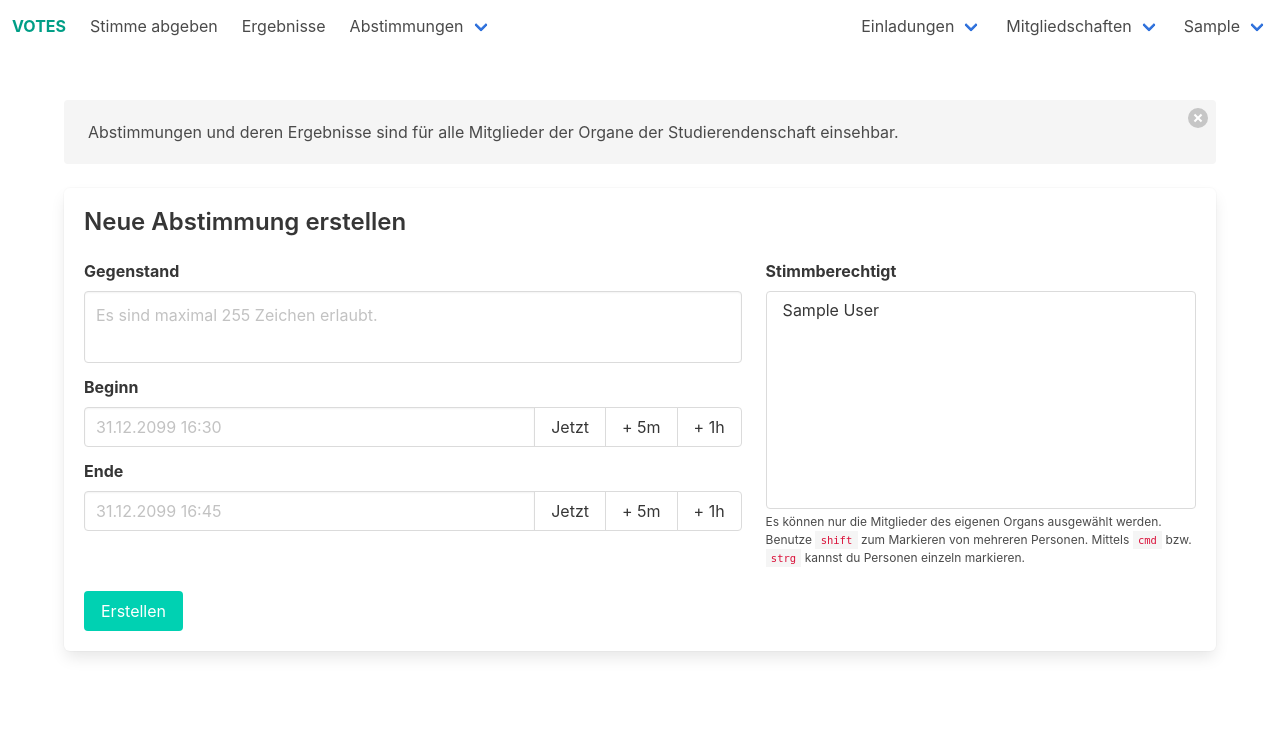
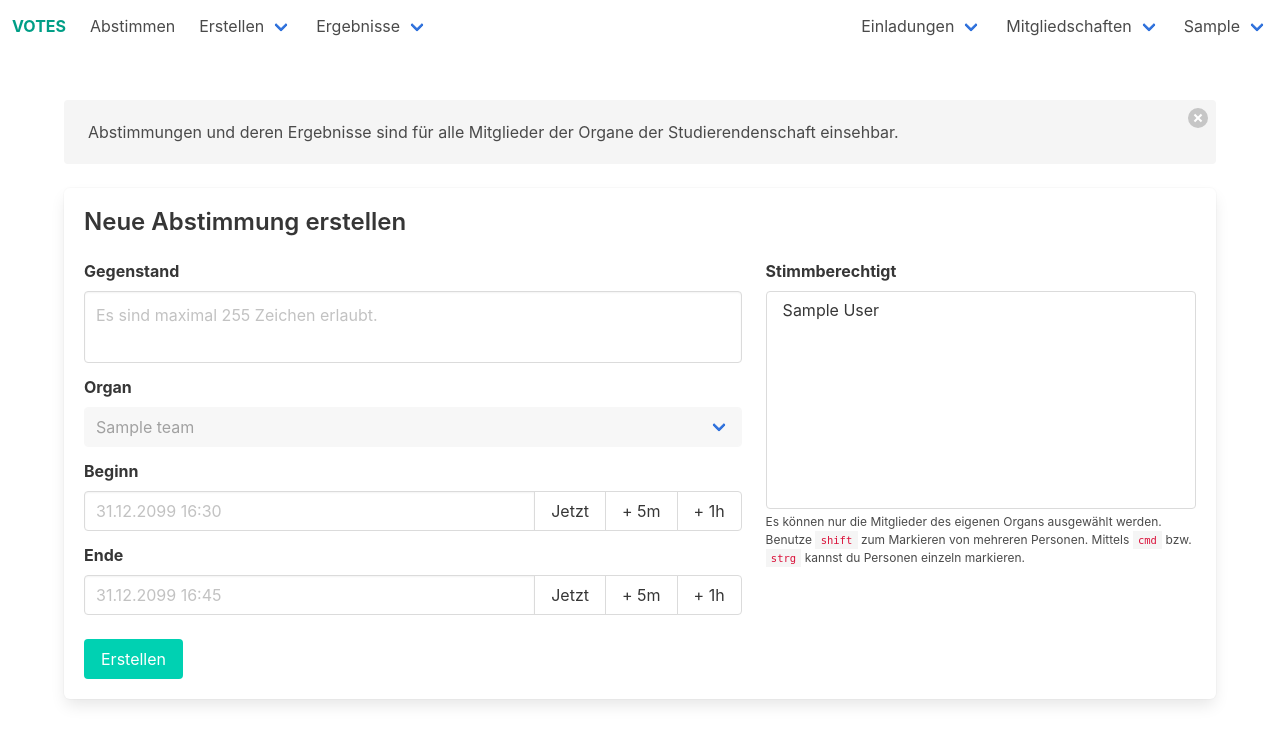
Before and after one commit to aiventimptner/faking-vote, a Django app: page /votes/create/ in a window 1280 px wide. Shown: the top 744 px of the page. Run offline with Django 3.2, Linux system fonts and the light colour scheme; a user stored in the database is signed in; tables that the repository leaves empty hold one stand-in row (values such as "Sample post"); some libraries are stand-ins or nearby versions.

Commit message:
Connect decisions with teams

```diff
--- a/votes/forms.py
+++ b/votes/forms.py
@@ -13,10 +13,15 @@ class DecisionForm(forms.ModelForm):
     def __init__(self, *args, **kwargs):
         self.user = kwargs.pop('user')
         super().__init__(*args, **kwargs)
+        teams = self.user.teams.all()
+        self.fields['team'].queryset = teams
+        if len(teams) == 1:
+            self.fields['team'].initial = teams[0]
+            self.fields['team'].disabled = True
+
         self.fields['voters'].required = True
-        self.fields['voters'].queryset = User.objects.filter(
-            teams__in=self.user.teams.all(),
-        ).distinct().order_by('first_name', 'last_name')
+        self.fields['voters'].queryset = User.objects.filter(teams__in=teams).distinct().order_by('first_name',
+                                                                                                  'last_name')
         self.fields['voters'].label_from_instance = self.label_from_instance
 
     @staticmethod
@@ -55,8 +60,9 @@ class DecisionForm(forms.ModelForm):
 
     class Meta:
         model = Decision
-        fields = ['subject', 'voters', 'start', 'end']
+        fields = ['subject', 'team', 'voters', 'start', 'end']
         labels = {
+            'team': "Organ",
             'subject': "Gegenstand",
             'voters': "Stimmberechtigt",
             'start': "Beginn",
--- a/votes/models.py
+++ b/votes/models.py
@@ -12,9 +12,20 @@ def get_all_friends(self: User):
 User.add_to_class("friends", get_all_friends)
 
 
+class Team(models.Model):
+    name = models.CharField(max_length=150)
+    slug = models.SlugField()
+    members = models.ManyToManyField(User, related_name='teams', through='Membership')
+    created = models.DateTimeField(auto_now_add=True)
+
+    def __str__(self):
+        return self.name
+
+
 class Decision(models.Model):
     subject = models.CharField(max_length=255)
     author = models.ForeignKey(User, related_name='decisions', on_delete=models.SET_NULL, null=True)
+    team = models.ForeignKey(Team, related_name='decisions', on_delete=models.SET_NULL, null=True)
     voters = models.ManyToManyField(User, related_name='elections', blank=True)
     start = models.DateTimeField()
     end = models.DateTimeField()
@@ -37,7 +48,13 @@ class Decision(models.Model):
         now = timezone.now()
 
         if not self.pending_voters():
-            # all voters have voted
+            return {
+                'code': "finished",
+                'color': "link",
+                'icon': "fas fa-flag-checkered"
+            }
+
+        if now > self.end:
             return {
                 'code': "closed",
                 'color': "danger",
@@ -45,26 +62,16 @@ class Decision(models.Model):
             }
 
         if now < self.start:
-            # voting not started
             return {
                 'code': "pending",
-                'color': "warning",
+                'color': "info",
                 'icon': "fas fa-clock",
             }
 
-        if self.start <= now < self.end:
-            # voting possible
-            return {
-                'code': "open",
-                'color': "success",
-                'icon': "fas fa-vote-yea",
-            }
-
-        # voting closed
         return {
-            'code': "closed",
-            'color': "danger",
-            'icon': "fas fa-lock",
+            'code': "open",
+            'color': "success",
+            'icon': "fas fa-vote-yea",
         }
 
 
@@ -90,16 +97,6 @@ class Vote(models.Model):
         ]
 
 
-class Team(models.Model):
-    name = models.CharField(max_length=150)
-    slug = models.SlugField()
-    members = models.ManyToManyField(User, related_name='teams', through='Membership')
-    created = models.DateTimeField(auto_now_add=True)
-
-    def __str__(self):
-        return self.name
-
-
 class Invitation(models.Model):
     token = models.SlugField(unique=True)
     teams = models.ManyToManyField(Team, related_name='invitations')
--- a/votes/templates/votes/create.html
+++ b/votes/templates/votes/create.html
@@ -29,6 +29,18 @@
                     </div>
 
                     {% for error in form.subject.errors %}
+                    <p class="help is-danger">{{ error }}</p>
+                    {% endfor %}
+                </div>
+
+                <div class="field">
+                    <label class="label" for="{{ form.team.id_for_label }}">{{ form.team.label }}</label>
+
+                    <div class="select is-fullwidth">
+                        {{ form.team }}
+                    </div>
+
+                    {% for error in form.team.errors %}
                     <p class="help is-danger">{{ error }}</p>
                     {% endfor %}
                 </div>
--- a/votes/templates/votes/navigation.html
+++ b/votes/templates/votes/navigation.html
@@ -11,15 +11,25 @@
 
     <div id="navbarMain" class="navbar-menu">
         <div class="navbar-start">
-            <a class="navbar-item" href="{% url 'votes:decisions' %}">Stimme abgeben</a>
-            <a class="navbar-item" href="{% url 'votes:results' %}">Ergebnisse</a>
+            <a class="navbar-item" href="{% url 'votes:decisions' %}">Abstimmen</a>
 
             <div class="navbar-item has-dropdown is-hoverable">
-                <a class="navbar-link">Abstimmungen</a>
+                <a class="navbar-link">Erstellen</a>
 
                 <div class="navbar-dropdown">
-                    <a class="navbar-item" href="{% url 'votes:create' %}">Neu erstellen</a>
-                    <a class="navbar-item" href="{% url 'votes:owned' %}">Eigene anzeigen</a>
+                    <a class="navbar-item" href="{% url 'votes:create' %}">Einfach</a>
+                    <hr class="navbar-divider">
+                    <a class="navbar-item" href="{% url 'votes:owned' %}">Alle anzeigen</a>
+                </div>
+            </div>
+
+            <div class="navbar-item has-dropdown is-hoverable">
+                <a class="navbar-link">Ergebnisse</a>
+
+                <div class="navbar-dropdown">
+                    {% for team in user.teams.all %}
+                    <a class="navbar-item" href="{% url 'votes:results' %}?team={{ team.slug }}">{{ team }}</a>
+                    {% endfor %}
                 </div>
             </div>
         </div>
--- a/votes/views.py
+++ b/votes/views.py
@@ -2,7 +2,8 @@ import secrets
 
 from django.contrib.auth.mixins import LoginRequiredMixin
 from django.contrib.auth.models import User
-from django.core.exceptions import PermissionDenied
+from django.core.exceptions import PermissionDenied, ObjectDoesNotExist
+from django.db.models.functions import TruncDate
 from django.shortcuts import get_object_or_404
 from django.urls import reverse_lazy
 from django.utils import timezone
@@ -47,6 +48,8 @@ class Decisions(LoginRequiredMixin, ListView):
         decisions = Decision.objects.filter(
             voters__in=[self.request.user],
             end__gt=timezone.now(),
+        ).exclude(
+            options__votes__user=self.request.user,
         ).order_by('start')
         return decisions
 
@@ -71,13 +74,19 @@ class DecisionsOwned(LoginRequiredMixin, ListView):
 
 class Results(LoginRequiredMixin, ListView):
     model = Decision
-    template_name = 'votes/list.html'
-    queryset = Decision.objects.filter(end__lt=timezone.now()).order_by('-end')
+    template_name = 'votes/results.html'
 
-    def get_context_data(self, **kwargs):
-        context = super().get_context_data(**kwargs)
-        context['title'] = "Abgeschlossene Abstimmungen"
-        return context
+    def get_queryset(self):
+        decisions = Decision.objects.annotate(date=TruncDate('end')).filter(end__lte=timezone.now())
+
+        if 'team' in self.request.GET:
+            try:
+                team = Team.objects.get(slug=self.request.GET.get('team'))
+                decisions = decisions.filter(team=team)
+            except ObjectDoesNotExist:
+                pass
+
+        return decisions.order_by('-end')
 
 
 class ResultInfo(LoginRequiredMixin, DetailView):
@@ -130,6 +139,12 @@ class VoteCreate(LoginRequiredMixin, FormView):
     def form_valid(self, form):
         form.instance.user = self.request.user
         form.save()
+
+        # end voting if all voters have voted
+        if not form.decision.pending_voters():
+            form.decision.end = timezone.now()
+            form.decision.save()
+
         return super().form_valid(form)
 
 
```
Also changed, not shown: votes/templates/votes/results.html (added, +30 -0 lines), votes/migrations/0007_decision_team.py (added).
